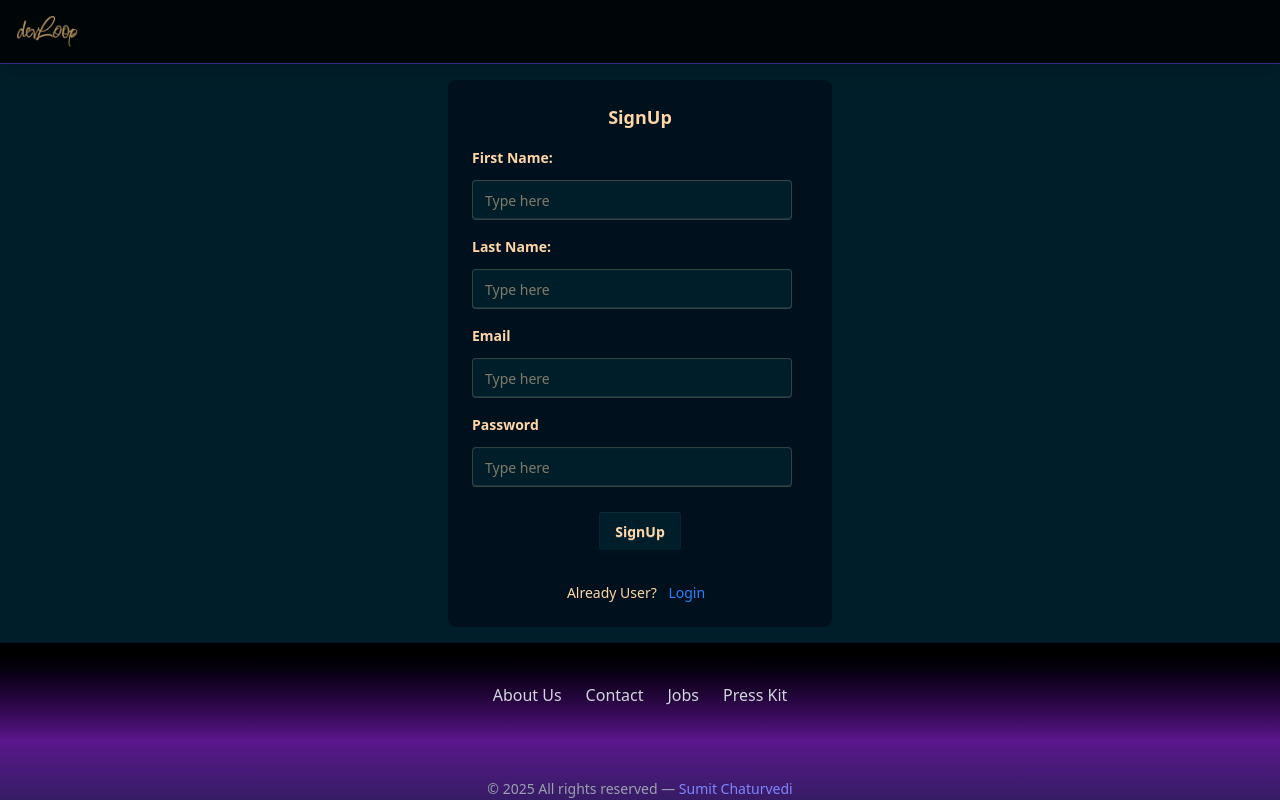
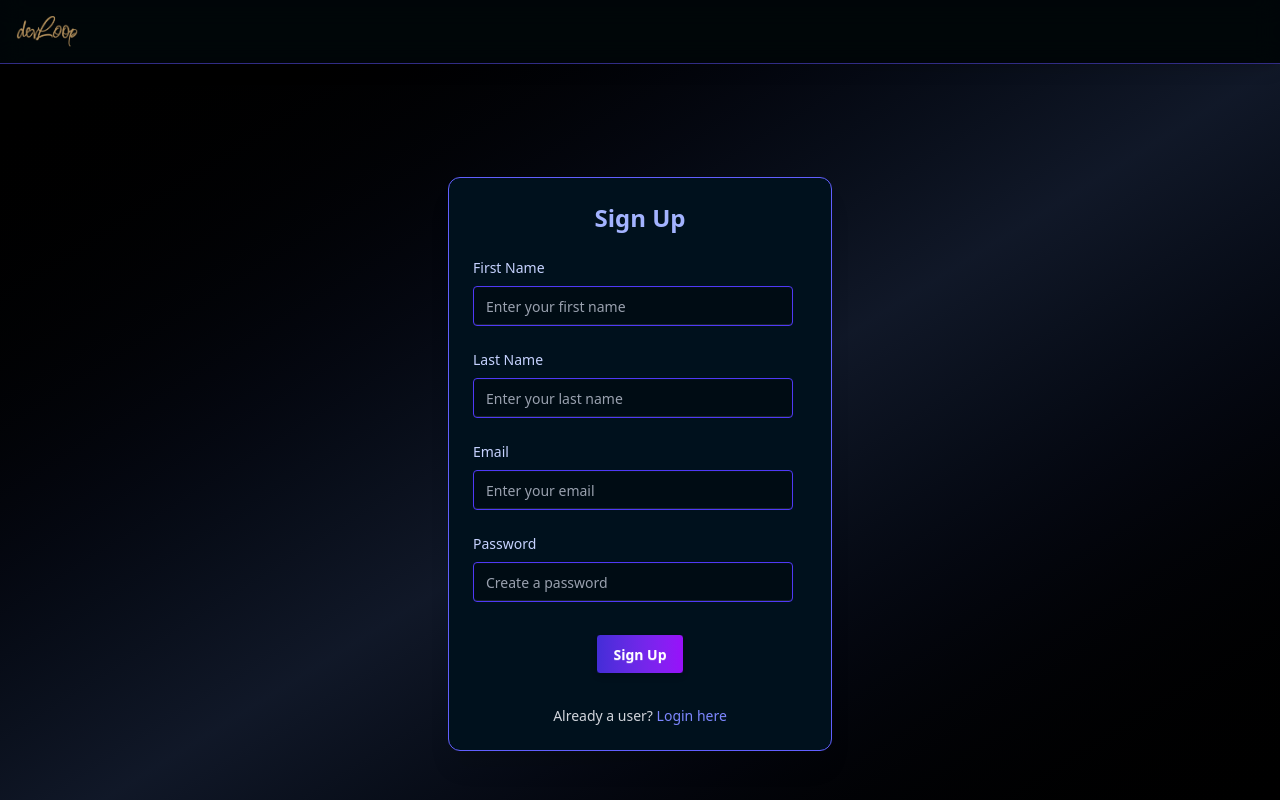
Before and after one commit to sumitchaturvedi15/devLoop, a React (Vite) app in the folder frontend/: page /signUp in a window 1280 px wide. Shown: the top 800 px of the page. Built offline with nearby package versions, Linux system fonts and the light colour scheme; no server answers.

Commit message:
Update: Ui Update Login, SignUp

```diff
--- a/frontend/src/Components/Login.jsx
+++ b/frontend/src/Components/Login.jsx
@@ -1,11 +1,9 @@
-import React from "react";
-import { useState } from "react";
+import React, { useState } from "react";
 import axios from "axios";
 import { useDispatch } from "react-redux";
 import { addUser } from "../utils/userSlice";
-import { useNavigate } from "react-router-dom";
+import { useNavigate, Link } from "react-router-dom";
 import { BASE_URL } from "../utils/constants";
-import { Link } from "react-router-dom";
 
 const Login = () => {
   const [emailId, setEmailId] = useState("shraddha@gmail.com");
@@ -13,6 +11,7 @@ const Login = () => {
   const [error, setError] = useState("");
   const dispatch = useDispatch();
   const navigate = useNavigate();
+
   const handleLogin = async () => {
     try {
       const res = await axios.post(
@@ -34,41 +33,51 @@ const Login = () => {
   };
 
   return (
-    <div className="flex justify-center my-4">
-      <div className="card bg-base-200 w-96">
+    <div className="min-h-screen bg-gradient-to-br from-black via-gray-900 to-black text-white flex items-center justify-center px-4">
+      <div className="card bg-base-200 bg-opacity-10 backdrop-blur-md shadow-xl border border-indigo-500 w-full max-w-sm rounded-xl">
         <div className="card-body">
-          <h2 className="card-title justify-center">Login</h2>
-          <legend className="fieldset-legend ">Email</legend>
+          <h2 className="card-title justify-center text-indigo-300 text-2xl font-bold mb-4">
+            Login
+          </h2>
+
+          <label className="label text-sm text-indigo-200">Email</label>
           <input
-            type="text"
+            type="email"
             value={emailId}
-            className="input"
-            placeholder="Type here"
+            className="input input-bordered bg-black/30 text-white placeholder-gray-400 border-indigo-600 focus:outline-none focus:ring-2 focus:ring-indigo-500"
+            placeholder="Enter your email"
             onChange={(e) => setEmailId(e.target.value)}
           />
-          <legend className="fieldset-legend">Password</legend>
+
+          <label className="label text-sm text-indigo-200 mt-4">Password</label>
           <input
-            type="text"
+            type="password"
             value={password}
-            className="input"
-            placeholder="Type here"
+            className="input input-bordered bg-black/30 text-white placeholder-gray-400 border-indigo-600 focus:outline-none focus:ring-2 focus:ring-indigo-500"
+            placeholder="Enter your password"
             onChange={(e) => setPassword(e.target.value)}
           />
-          <div role="alert" className="bg-base-200">
-            <span className="text-red-500">{error}</span>
-          </div>
-          <div className="card-actions justify-center my-2 ">
-            <button className="btn bg-base-100" onClick={handleLogin}>
+
+          {error && (
+            <div className="mt-3 text-red-400 text-sm text-center">{error}</div>
+          )}
+
+          <div className="card-actions justify-center mt-6">
+            <button
+              className="btn bg-gradient-to-r from-indigo-700 to-purple-600 text-white font-semibold hover:scale-105 transition-transform shadow-md"
+              onClick={handleLogin}
+            >
               Login
             </button>
           </div>
-          <div className="text-center mt-4 text-sm">
+
+          <div className="text-center mt-6 text-sm text-gray-300">
             New user?{" "}
             <Link
               to="/signUp"
-              className="text-blue-500 hover:underline font-medium p-2"
+              className="text-indigo-400 hover:underline font-medium"
             >
-              SignUp here
+              Sign up here
             </Link>
           </div>
         </div>
--- a/frontend/src/Components/SignUp.jsx
+++ b/frontend/src/Components/SignUp.jsx
@@ -1,11 +1,9 @@
-import React from "react";
-import { useState } from "react";
+import React, { useState } from "react";
 import axios from "axios";
 import { useDispatch } from "react-redux";
 import { addUser } from "../utils/userSlice";
-import { useNavigate } from "react-router-dom";
+import { useNavigate, Link } from "react-router-dom";
 import { BASE_URL } from "../utils/constants";
-import { Link } from "react-router-dom";
 
 const SignUp = () => {
   const [firstName, setFirstName] = useState("");
@@ -13,19 +11,15 @@ const SignUp = () => {
   const [email, setEmail] = useState("");
   const [password, setPassword] = useState("");
   const [error, setError] = useState("");
-  const dispatch=useDispatch();
-  const navigate=useNavigate();
+
+  const dispatch = useDispatch();
+  const navigate = useNavigate();
 
   const handleSignUp = async () => {
     try {
       const res = await axios.post(
         BASE_URL + "/signUp",
-        {
-          firstName,
-          lastName,
-          email,
-          password,
-        },
+        { firstName, lastName, email, password },
         { withCredentials: true }
       );
       dispatch(addUser(res.data.data));
@@ -37,57 +31,69 @@ const SignUp = () => {
   };
 
   return (
-    <div className="flex justify-center my-4">
-      <div className="card bg-base-200 w-96">
+    <div className="min-h-screen bg-gradient-to-br from-black via-gray-900 to-black text-white flex items-center justify-center px-4">
+      <div className="card bg-base-200 bg-opacity-10 backdrop-blur-md shadow-xl border border-indigo-500 w-full max-w-sm rounded-xl">
         <div className="card-body">
-          <h2 className="card-title justify-center">SignUp</h2>
-          <legend className="fieldset-legend">First Name:</legend>
+          <h2 className="card-title justify-center text-indigo-300 text-2xl font-bold mb-4">
+            Sign Up
+          </h2>
+
+          <label className="label text-sm text-indigo-200">First Name</label>
           <input
             type="text"
             value={firstName}
-            className="input"
-            placeholder="Type here"
+            className="input input-bordered bg-black/30 text-white placeholder-gray-400 border-indigo-600 focus:outline-none focus:ring-2 focus:ring-indigo-500"
+            placeholder="Enter your first name"
             onChange={(e) => setFirstName(e.target.value)}
           />
-          <legend className="fieldset-legend">Last Name:</legend>
+
+          <label className="label text-sm text-indigo-200 mt-4">Last Name</label>
           <input
             type="text"
             value={lastName}
-            className="input"
-            placeholder="Type here"
+            className="input input-bordered bg-black/30 text-white placeholder-gray-400 border-indigo-600 focus:outline-none focus:ring-2 focus:ring-indigo-500"
+            placeholder="Enter your last name"
             onChange={(e) => setLastName(e.target.value)}
           />
-          <legend className="fieldset-legend ">Email</legend>
+
+          <label className="label text-sm text-indigo-200 mt-4">Email</label>
           <input
-            type="text"
+            type="email"
             value={email}
-            className="input"
-            placeholder="Type here"
+            className="input input-bordered bg-black/30 text-white placeholder-gray-400 border-indigo-600 focus:outline-none focus:ring-2 focus:ring-indigo-500"
+            placeholder="Enter your email"
             onChange={(e) => setEmail(e.target.value)}
           />
-          <legend className="fieldset-legend">Password</legend>
+
+          <label className="label text-sm text-indigo-200 mt-4">Password</label>
           <input
             type="text"
             value={password}
-            className="input"
-            placeholder="Type here"
+            className="input input-bordered bg-black/30 text-white placeholder-gray-400 border-indigo-600 focus:outline-none focus:ring-2 focus:ring-indigo-500"
+            placeholder="Create a password"
             onChange={(e) => setPassword(e.target.value)}
           />
-          <div role="alert" className="bg-base-200">
-            <span className="text-red-500">{error}</span>
-          </div>
-          <div className="card-actions justify-center my-2 ">
-            <button className="btn bg-base-100" onClick={handleSignUp}>
-              SignUp
+
+          {error && (
+            <div className="mt-3 text-red-400 text-sm text-center">{error}</div>
+          )}
+
+          <div className="card-actions justify-center mt-6">
+            <button
+              className="btn bg-gradient-to-r from-indigo-700 to-purple-600 text-white font-semibold hover:scale-105 transition-transform shadow-md"
+              onClick={handleSignUp}
+            >
+              Sign Up
             </button>
           </div>
-          <div className="text-center mt-4 text-sm">
-            Already User?{" "}
+
+          <div className="text-center mt-6 text-sm text-gray-300">
+            Already a user?{" "}
             <Link
               to="/login"
-              className="text-blue-500 hover:underline font-medium p-2"
+              className="text-indigo-400 hover:underline font-medium"
             >
-              Login
+              Login here
             </Link>
           </div>
         </div>
```
